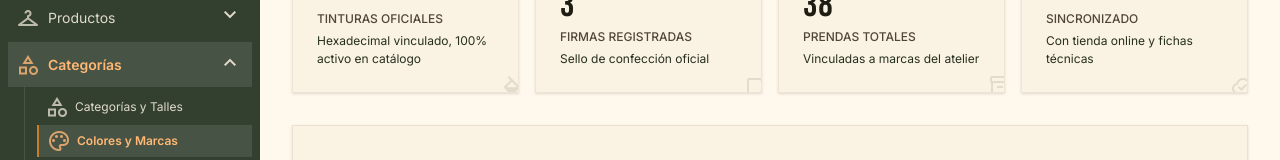
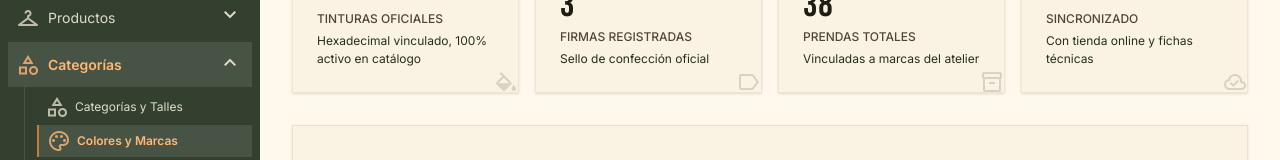
Before and after one commit to Angelussz/proyecto-norte, a Next.js app: page /admin/categorias/colores-marcas in a window 1280 px wide. Shown: the part 191-351 px from the top of the page. Built offline with nearby package versions, Linux system fonts and the light colour scheme.

Commit message:
style(admin): aumentar tamaño de watermarks a 115px con alineacion exacta

```diff
--- a/features/admin/components/admin-colors-brands-view.tsx
+++ b/features/admin/components/admin-colors-brands-view.tsx
@@ -191,8 +191,10 @@ export function AdminColorsBrandsView() {
                 Hexadecimal vinculado, 100% activo en catálogo
               </p>
             </div>
-            <div className="absolute -right-2 -bottom-3 opacity-10 pointer-events-none select-none">
-              <span className="material-symbols-outlined text-[88px] text-on-surface">colors</span>
+            <div className="absolute right-0 -bottom-2 opacity-15 pointer-events-none select-none">
+              <span className="material-symbols-outlined text-[115px] text-on-surface leading-none block">
+                colors
+              </span>
             </div>
           </div>
 
@@ -215,8 +217,10 @@ export function AdminColorsBrandsView() {
                 Sello de confección oficial
               </p>
             </div>
-            <div className="absolute -right-2 -bottom-3 opacity-10 pointer-events-none select-none">
-              <span className="material-symbols-outlined text-[88px] text-on-surface">label</span>
+            <div className="absolute right-0 -bottom-2 opacity-15 pointer-events-none select-none">
+              <span className="material-symbols-outlined text-[115px] text-on-surface leading-none block">
+                label
+              </span>
             </div>
           </div>
 
@@ -241,8 +245,8 @@ export function AdminColorsBrandsView() {
                 Vinculadas a marcas del atelier
               </p>
             </div>
-            <div className="absolute -right-2 -bottom-3 opacity-10 pointer-events-none select-none">
-              <span className="material-symbols-outlined text-[88px] text-on-surface">
+            <div className="absolute right-0 -bottom-2 opacity-15 pointer-events-none select-none">
+              <span className="material-symbols-outlined text-[115px] text-on-surface leading-none block">
                 inventory_2
               </span>
             </div>
@@ -267,8 +271,8 @@ export function AdminColorsBrandsView() {
                 Con tienda online y fichas técnicas
               </p>
             </div>
-            <div className="absolute -right-2 -bottom-3 opacity-10 pointer-events-none select-none">
-              <span className="material-symbols-outlined text-[88px] text-on-surface">
+            <div className="absolute right-0 -bottom-2 opacity-15 pointer-events-none select-none">
+              <span className="material-symbols-outlined text-[115px] text-on-surface leading-none block">
                 cloud_done
               </span>
             </div>
```
